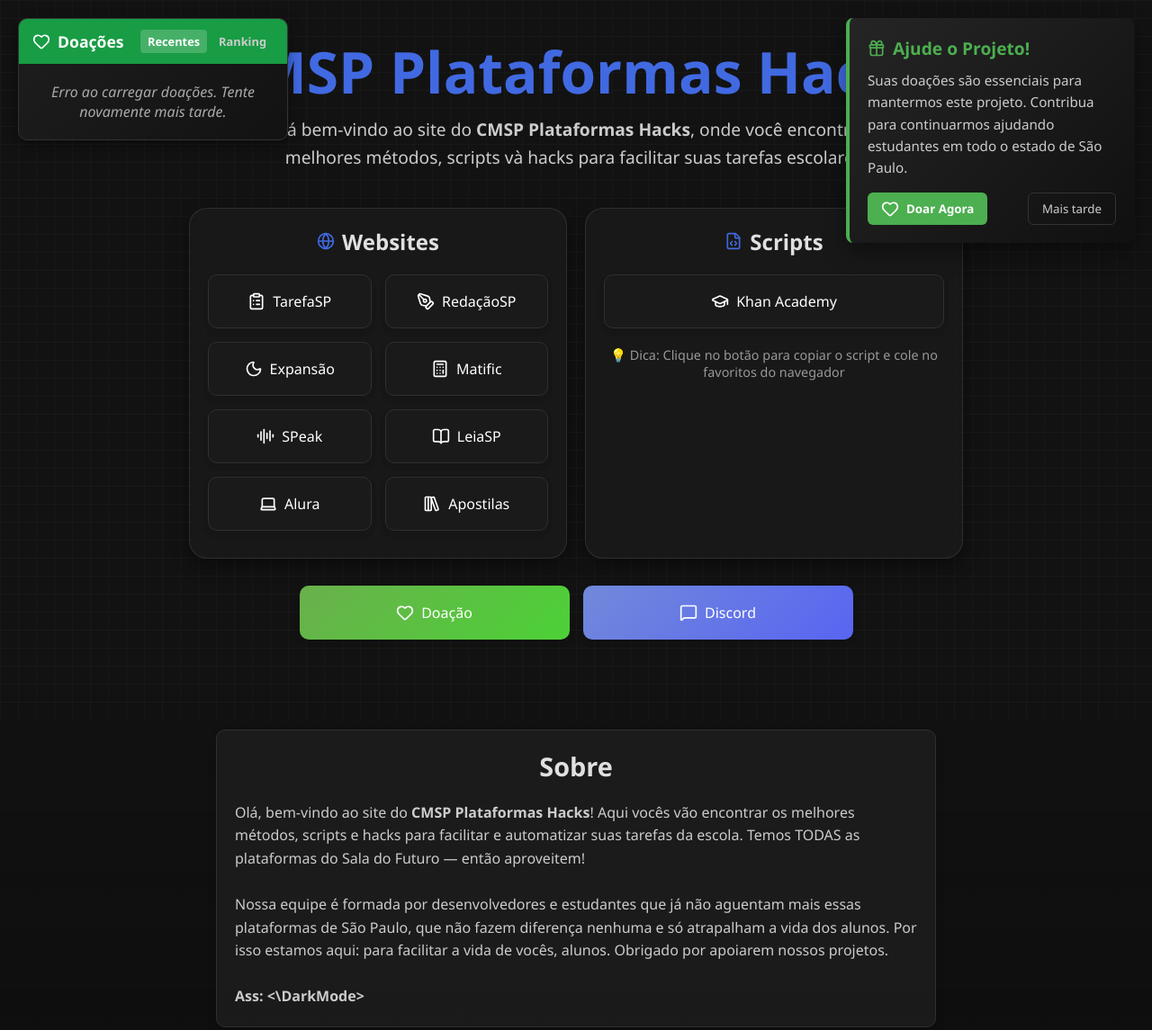
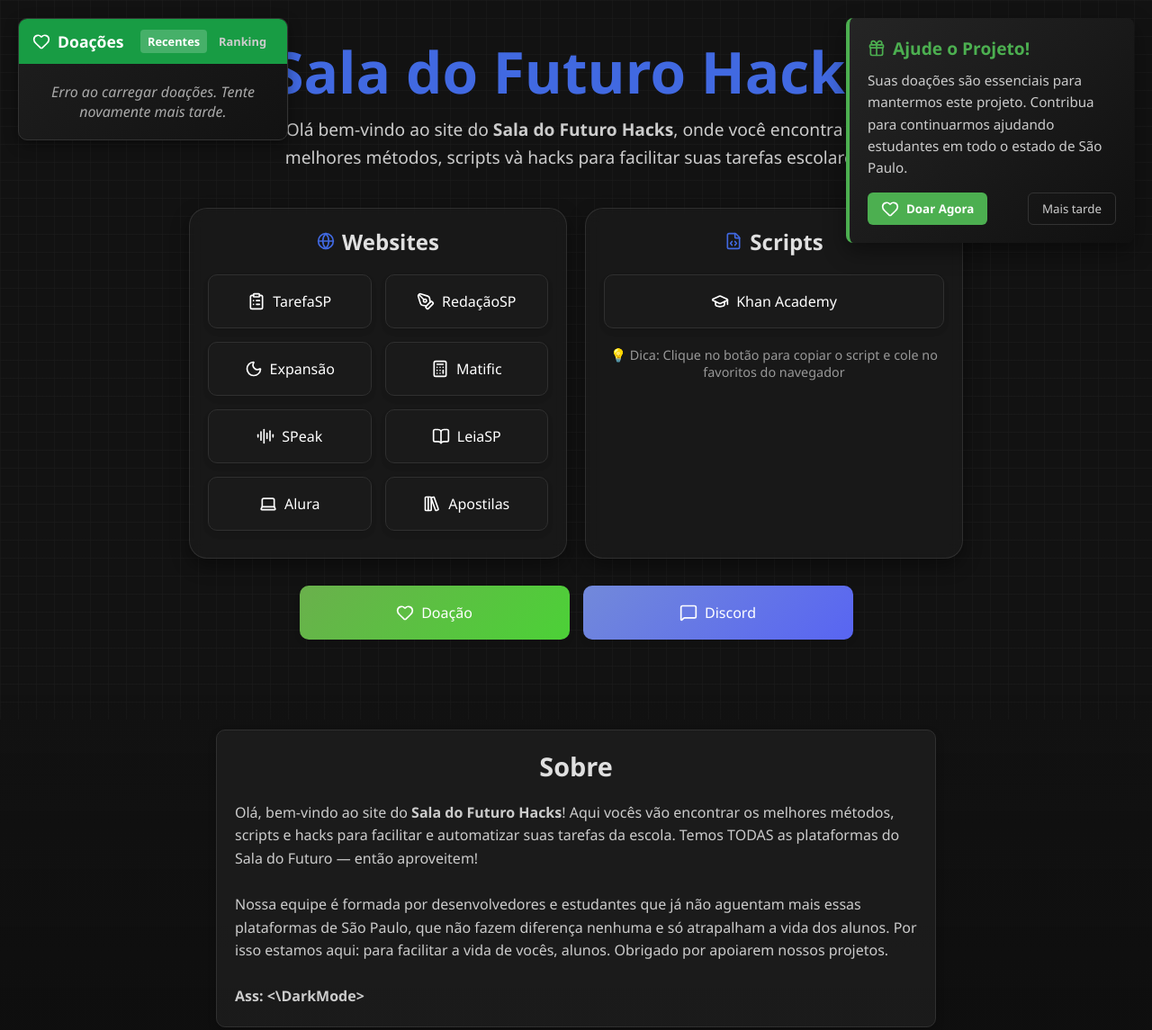
Before and after one commit to DarkModde/SalaDoFuturoXYZ, a plain HTML site: page index.html in a window 1280 px wide. Shown: the top 1145 px of the page at 90% size. Drawn offline with nearby package versions, Linux system fonts and the light colour scheme; no server answers.

Commit message:
Sala do Futuro Hacks

```diff
--- a/index.html
+++ b/index.html
@@ -4,14 +4,14 @@
 <head>
     <meta charset="UTF-8">
     <meta name="viewport" content="width=device-width, initial-scale=1.0">
-    <meta name="description" content="CMSP Plataformas Hacks é o melhor lugar para encontrar métodos, scripts e hacks para facilitar suas tarefas escolares e melhorar seu desempenho nas plataformas de educação de São Paulo.">
-    <meta name="keywords" content="CMSP Plataformas Hacks, Sala do Futuro Plataformas Hacks, CMSP Hacks, Sala do Futuro Hacks, CMSP Plataformas Scripts, Sala do Futuro Scripts, CMSP Scripts, Sala do Futuro Scripts, LeiaMe Hacks, LeiaMe Scripts, Arvore Hacks, Arvore Scripts, Khan Academy Hacks, Khan Academy Scripts, Tarefas SP Hacks, Tarefas SP Scripts, Alura Hacks, Alura Scripts, SPeak Hacks, SPeak Scripts, Expansão Noturno Hacks, Expansão Noturno Scripts, Matific Hacks, Matific Scripts, Redação Paulista Hacks, Redação Paulista Scripts, Prova Hacks, Prova Paulista Scripts, ferramentas de estudo online, hack para tarefas escolares, hacks para Khan Academy, hacks para Matific, automação de tarefas escolares, hacks para prova paulista, hacks para Alura, hack para SPeak, hack para Redação Paulista, gamificação para educação, scripts para melhorar notas, scripts para Khan Academy, hacks para educação SP, plataformas educacionais hacks, ferramentas para estudantes, scripts de ensino remoto, hacks para sala do futuro, otimização de estudos online, scripts de provas online, hacks educacionais, hacks de estudo em casa">
+    <meta name="description" content="Sala do Futuro Hacks é o melhor lugar para encontrar métodos, scripts e hacks para facilitar suas tarefas escolares e melhorar seu desempenho nas plataformas de educação de São Paulo.">
+    <meta name="keywords" content="Sala do Futuro Hacks, Sala do Futuro Plataformas Hacks, CMSP Hacks, Sala do Futuro Hacks, CMSP Plataformas Scripts, Sala do Futuro Scripts, CMSP Scripts, Sala do Futuro Scripts, LeiaMe Hacks, LeiaMe Scripts, Arvore Hacks, Arvore Scripts, Khan Academy Hacks, Khan Academy Scripts, Tarefas SP Hacks, Tarefas SP Scripts, Alura Hacks, Alura Scripts, SPeak Hacks, SPeak Scripts, Expansão Noturno Hacks, Expansão Noturno Scripts, Matific Hacks, Matific Scripts, Redação Paulista Hacks, Redação Paulista Scripts, Prova Hacks, Prova Paulista Scripts, ferramentas de estudo online, hack para tarefas escolares, hacks para Khan Academy, hacks para Matific, automação de tarefas escolares, hacks para prova paulista, hacks para Alura, hack para SPeak, hack para Redação Paulista, gamificação para educação, scripts para melhorar notas, scripts para Khan Academy, hacks para educação SP, plataformas educacionais hacks, ferramentas para estudantes, scripts de ensino remoto, hacks para sala do futuro, otimização de estudos online, scripts de provas online, hacks educacionais, hacks de estudo em casa">
     <link rel="icon" href="icon.png" type="image/png">
     <meta name="author" content="DarkMode">
-    <title>CMSP Hacks</title>
+    <title>Sala do Futuro Hacks</title>
 
     <!-- Open Graph -->
-    <meta property="og:title" content="CMSP Plataformas Hacks">
+    <meta property="og:title" content="Sala do Futuro Hacks">
     <meta property="og:description" content="Encontre os melhores métodos, scripts e hacks para facilitar suas tarefas na escola. Aproveite!">
     <meta property="og:image" content="https://i.imgur.com/PBnK2Pb.png">
     <meta property="og:url" content="https://darkmodde.xyz/CMSP-Hacks/">
@@ -19,7 +19,7 @@
 
     <!-- Twitter -->
     <meta name="twitter:card" content="summary_large_image">
-    <meta name="twitter:title" content="CMSP Plataformas Hacks">
+    <meta name="twitter:title" content="Sala do Futuro Hacks">
     <meta name="twitter:description" content="Encontre os melhores métodos, scripts e hacks para facilitar suas tarefas na escola. Aproveite!">
     <meta name="twitter:image" content="https://i.imgur.com/PBnK2Pb.png">
 
@@ -1037,7 +1037,7 @@
         <h1 class="typing-title" id="title"></h1>
         <span class="typing-cursor"></span>
         <div class="description">
-            <p>Olá bem-vindo ao site do <strong>CMSP Plataformas Hacks</strong>, onde você encontra os melhores métodos,
+            <p>Olá bem-vindo ao site do <strong>Sala do Futuro Hacks</strong>, onde você encontra os melhores métodos,
                 scripts và hacks para facilitar suas tarefas escolares.</p>
         </div>
 
@@ -1215,7 +1215,7 @@
         <div class="about-section" data-aos="fade-up">
             <h2 class="section-title">Sobre</h2>
             <div class="about-content">
-                <p>Olá, bem-vindo ao site do <strong>CMSP Plataformas Hacks</strong>! Aqui vocês vão encontrar os
+                <p>Olá, bem-vindo ao site do <strong>Sala do Futuro Hacks</strong>! Aqui vocês vão encontrar os
                     melhores métodos, scripts e hacks para facilitar e automatizar suas tarefas da escola. Temos TODAS
                     as plataformas do Sala do Futuro — então aproveitem!</p>
                 <br>
@@ -1283,7 +1283,7 @@
             });
         }
 
-        const titleText = "CMSP Plataformas Hacks";
+        const titleText = "Sala do Futuro Hacks";
         const titleElement = document.getElementById("title");
         let charIndex = 0;
         let isDeleting = false;
@@ -1308,7 +1308,7 @@
             "852703201068187668": { story: "Cupiditys, um salvador para muitos por ter recriado o servidor Platform Destroyer. Além de ser dono também é desenvolvedor da maioria dos websites e scripts novos para a Sala do Futuro." },
             "769197514363764736": { story: "Flowings, o segundo fundador do servidor e principal apoiador dos websites e scripts. De vez em quando aparece nos chats de voz para tentar conversar um pouco em português." },
             "757613243136213213": { story: "Snake, o único co-fundador do servidor. Está desde o início no projeto e comanda toda a equipe de staffs. Às vezes fica sumido? SIM! Mas é um cara legal de conversar KKK." },
-            "1080175803024814142": { story: "DarkMode, o único desenvolvedor que não desenvolve nada se não tiver seu fiel parceiro, o ChatGPT! Desenvolvedor do website CMSP Plataformas Hacks e também do bot de moderação do servidor do Discord." },
+            "1080175803024814142": { story: "DarkMode, o único desenvolvedor que não desenvolve nada se não tiver seu fiel parceiro, o ChatGPT! Desenvolvedor do website Sala do Futuro Hacks e também do bot de moderação do servidor do Discord." },
             "1059673695230103582": { story: "CrimsonStrauss, o desenvolvedor alternativo dos websites e scripts. Um cara sinceramente muito foda e muito amigavel. Ele deu conta de criar a maioria dos scripts para a maioria das plataformas da Sala do Futuro." },
             "1303163875386069017": { story: "Xeonno, não conheço, não quero conhecer e foda-se também... o único “desenvolvedor” do servidor que nunca desenvolveu nada! Gosta de ficar zoando quem usa ChatGPT, mas nunca faz nada no servidor – e ainda é broxa!" }
         };
```
